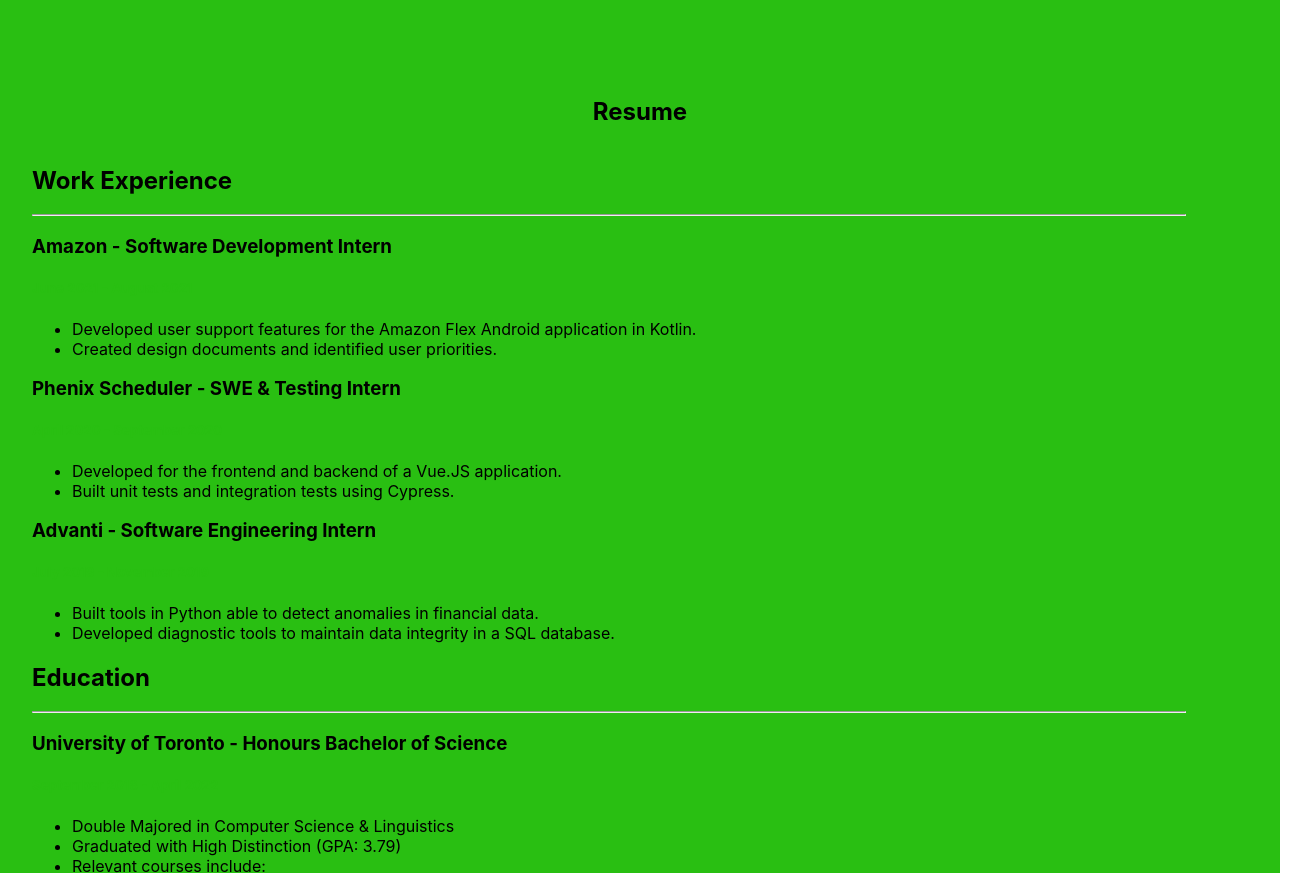
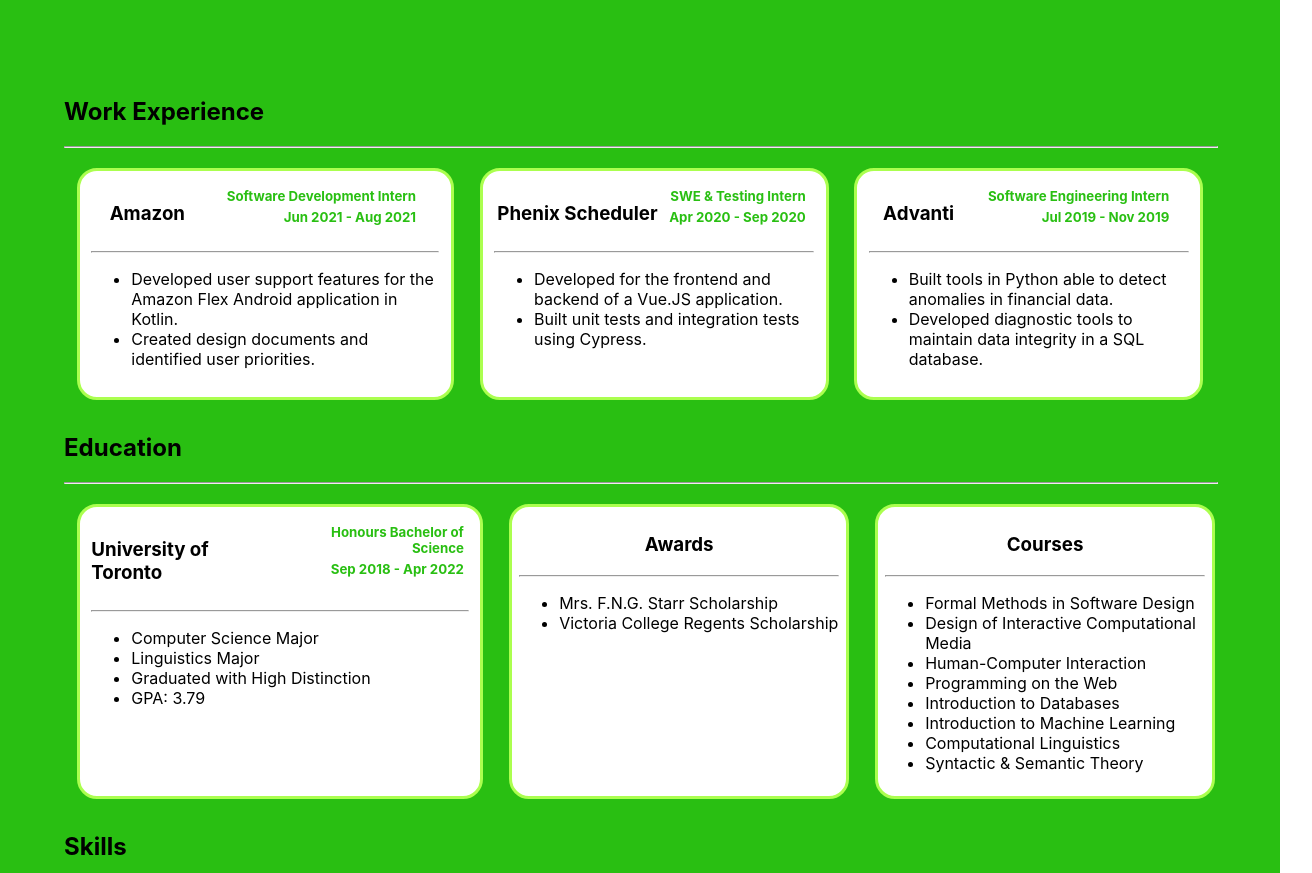
Before and after one commit to desruelle/desruelle.github.io, a React app: page / in a window 1280 px wide. Shown: the part 81-954 px from the top of the page, 1312 px wide, since content can reach past the window. Built offline with nearby package versions, Linux system fonts and the light colour scheme.

Commit message:
across the board improvements

```diff
--- a/src/AppFooter.js
+++ b/src/AppFooter.js
@@ -6,15 +6,14 @@
     return (
       <div className="Header EvenSpace">
           <div className = "HeaderSection" id="FootLf">
-            test
           </div>
           <div className = "HeaderSection" id="FootMd">
             Leo Desruelle 2023
           </div>
           <div className = "HeaderSection" id="HeadRg">
-              <a href="#resume">Email</a>
-              <a href="#uct">LinkedIn</a>
-              <a href="#resume">GitHub</a>
+              <a href="mailto:leo.pm.desruelle@gmail.com">Email</a>
+              <a href="https://www.linkedin.com/in/leo-pm-desruelle/">LinkedIn</a>
+              <a href="https://github.com/desruelle">GitHub</a>
           </div>
       </div>
     );
--- a/src/AppHeader.js
+++ b/src/AppHeader.js
@@ -6,7 +6,7 @@
     return (
       <div className="Header EvenSpace">
           <div id="HeadLf">
-              <h2>L.P.M. Desruelle</h2>
+              <h2>Leo Desruelle</h2>
           </div>
           <div id="HeadRg">
               <a href="#resume">Resume</a>
--- a/src/Page.css
+++ b/src/Page.css
@@ -1,14 +1,19 @@
 @import "palette.css";
 
 hr {
-  color: var(--colorPri);
+  color: var(--colorAcc);
   max-width: 90vw;
   text-align: left;
   margin-left: 0;
 }
 
+/* h3 {
+  margin: 5px;
+} */
+
 h5 {
-  color: var(--colorSec)
+  color: var(--colorSec);
+  margin: 5px;
 }
 
 .Background {
@@ -18,7 +23,7 @@
   flex-direction: column;
   align-items: center;
   padding-top: 10vh;
-  padding-bottom: 5vh;
+  /* padding-bottom: 5vh; */
 }
 
 .bg1 {
@@ -40,7 +45,7 @@
 .LeftJustify {
   text-align: left;
   align-items: flex-start;
-  width: 100vw;
+  width: 95vw;
   padding-left: 5vw;
 }
 
@@ -48,7 +53,19 @@
   display: flex;
   flex-direction: row;
   justify-content: space-between;
-  width:70vw;
+  max-width:90vw;
+}
+
+.SpaceAround {
+  justify-content: space-around;
+}
+
+.ExperienceTextHeight {
+  height: 20px;
+}
+
+.RightJustify {
+  text-align: right;
 }
 
 .uct {
@@ -57,3 +74,29 @@
   max-width: 80vw;
   max-height: 80vh;
 }
+
+.ResumeItem {
+  max-width: 50vw;
+  min-width: 25vw;
+  margin: 1vw;
+  padding: 1%;
+  background-color: var(--colorLight);
+  border-color: var(--colorAcc);
+  border-style: solid;
+  border-width: medium;
+  border-radius: 20px;
+}
+
+.ItemTitle {
+  text-align: center;
+}
+
+.TwoColumn {
+  columns: 2;
+  -webkit-columns: 2;
+  -moz-columns: 2;
+}
+
+.HalfWidth {
+  width: 50vw;
+}
--- a/src/ResumePage.js
+++ b/src/ResumePage.js
@@ -6,28 +6,38 @@
 
 import employmentData from './data/employment.json'
 import educationData from './data/education.json'
+import educationMiscData from './data/educationskills.json'
 import skillData from './data/skills.json'
 
 class ResumePage extends React.Component {
     render () {
         return (
             <div className="Background bg2">
-                <h1>Resume</h1>
+                {/* <h1>Resume</h1> */}
                 <div className="LeftJustify">
                     <ResumeSectionHeader title="Work Experience"/>
+                    <div className="RowFlex">
                         {employmentData.map(item => (
                             <ResumeSectionEntry position={item.position} company={item.company}
                             fromdate={item.fromdate} todate={item.todate} description={item.description}/>
                         ))}
+                    </div>
                     <ResumeSectionHeader title="Education"/>
+                    <div className="RowFlex">
                         {educationData.map(item => (
                             <ResumeSectionEntry position={item.position} company={item.company}
                             fromdate={item.fromdate} todate={item.todate} description={item.description}/>
                         ))}
+                        <div className="RowFlex">
+                        {educationMiscData.map(item => (
+                            <SkillSectionEntry category={item.category} skills={item.skills}/>
+                        ))}
+                        </div>
+                    </div>
                     <ResumeSectionHeader title="Skills"/>
                     <div className="RowFlex">
                         {skillData.map(item => (
-                            <SkillSectionEntry category={item.category} skills={item.skills}/>
+                            <SkillSectionEntry category={item.category} skills={item.skills} columns={"TwoColumn"}/>
                         ))}
                     </div>
                 </div>
--- a/src/ResumeSectionEntry.js
+++ b/src/ResumeSectionEntry.js
@@ -4,8 +4,14 @@
   render () {
     return (
     <div className='ResumeItem'>
-        <h3>{this.props.company} - {this.props.position}</h3>
-        <h5>{this.props.fromdate} - {this.props.todate}</h5>
+        <div className='RowFlex SpaceAround'>
+          <h3>{this.props.company}</h3>
+          <div className='RightJustify'>
+            <h5>{this.props.position}</h5>
+            <h5>{this.props.fromdate} - {this.props.todate}</h5>
+          </div>
+        </div>
+        <hr/>
         <ul>
           {this.props.description.map(item => (
             <li>
--- a/src/SkillSectionEntry.js
+++ b/src/SkillSectionEntry.js
@@ -4,8 +4,11 @@
   render () {
     return (
     <div className='ResumeItem'>
-        <h3>{this.props.category}</h3>
-        <ul>
+        <div className='ItemTitle'>
+          <h3>{this.props.category}</h3>
+        </div>
+        <hr/>
+        <ul className={this.props.columns}>
           {this.props.skills.map(skill => (
               <li>{skill}</li>
           ))}
--- a/src/data/education.json
+++ b/src/data/education.json
@@ -3,24 +3,13 @@
         "id":0,
         "company":"University of Toronto",
         "position":"Honours Bachelor of Science",
-        "fromdate":"September 2018",
-        "todate":"April 2022",
+        "fromdate":"Sep 2018",
+        "todate":"Apr 2022",
         "description": [
-            "Double Majored in Computer Science & Linguistics",
-            "Graduated with High Distinction (GPA: 3.79)",
-            {
-                "item": "Relevant courses include:",
-                "subitems": [
-                "Formal Methods in Software Design",
-                "Design of Interactive Computational Media",
-                "Human-Computer Interaction",
-                "Programming on the Web",
-                "Introduction to Databases",
-                "Introduction to Machine Learning",
-                "Computational Linguistics",
-                "Syntactic & Semantic Theory"
-                ]
-            }
+            "Computer Science Major",
+            "Linguistics Major",
+            "Graduated with High Distinction",
+            "GPA: 3.79"
         ]
     }
 ]
--- /dev/null
+++ b/src/data/educationskills.json
@@ -0,0 +1,25 @@
+[
+    {
+        "id":0,
+        "category":"Awards",
+        "skills": [
+            "Mrs. F.N.G. Starr Scholarship",
+            "Victoria College Regents Scholarship"
+        ]
+    },
+    {
+        "id":1,
+        "category":"Courses",
+        "skills": [
+            "Formal Methods in Software Design",
+            "Design of Interactive Computational Media",
+            "Human-Computer Interaction",
+            "Programming on the Web",
+            "Introduction to Databases",
+            "Introduction to Machine Learning",
+            "Computational Linguistics",
+            "Syntactic & Semantic Theory"
+        ]
+    }
+
+]
--- a/src/data/employment.json
+++ b/src/data/employment.json
@@ -3,8 +3,8 @@
         "id":0,
         "company":"Amazon",
         "position":"Software Development Intern",
-        "fromdate":"June 2021",
-        "todate":"August 2021",
+        "fromdate":"Jun 2021",
+        "todate":"Aug 2021",
         "description": [
             "Developed user support features for the Amazon Flex Android application in Kotlin.",
             "Created design documents and identified user priorities."
@@ -14,8 +14,8 @@
         "id":1,
         "company":"Phenix Scheduler",
         "position":"SWE & Testing Intern",
-        "fromdate":"April 2020",
-        "todate":"September 2020",
+        "fromdate":"Apr 2020",
+        "todate":"Sep 2020",
         "description": [
             "Developed for the frontend and backend of a Vue.JS application.",
             "Built unit tests and integration tests using Cypress."
@@ -25,8 +25,8 @@
         "id":2,
         "company":"Advanti",
         "position":"Software Engineering Intern",
-        "fromdate":"July 2019",
-        "todate":"November 2019",
+        "fromdate":"Jul 2019",
+        "todate":"Nov 2019",
         "description": [
             "Built tools in Python able to detect anomalies in financial data.",
             "Developed diagnostic tools to maintain data integrity in a SQL database."
```
Lines whose indentation alone changed are shown as unchanged.
